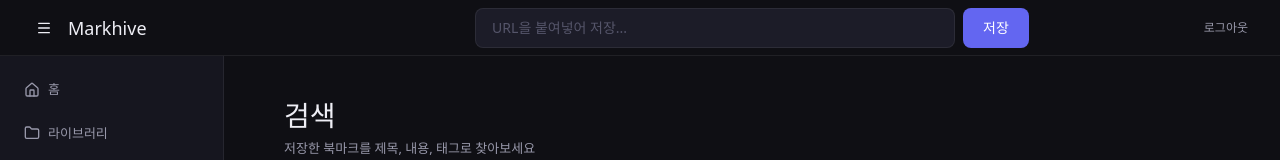
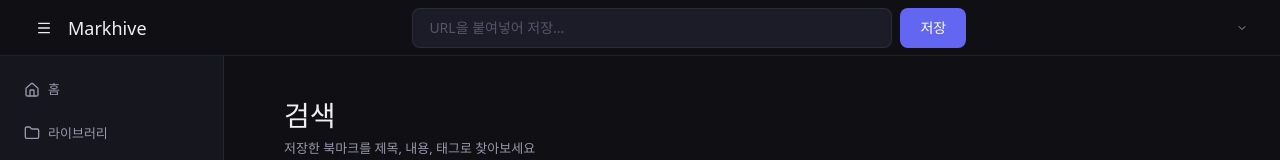
Before and after one commit to SwimmingRiver/Markhive, a Next.js app: page /search in a window 1280 px wide. Shown: the top 160 px of the page. Built offline with nearby package versions, Linux system fonts and the light colour scheme; no server answers.

Commit message:
feat: 닉네임 드롭다운 추가

```diff
--- a/src/components/layout/Header.tsx
+++ b/src/components/layout/Header.tsx
@@ -1,13 +1,67 @@
 "use client";
-import SignoutButton from "./SignoutButton";
 import Link from "next/link";
-import { MenuIcon } from "lucide-react";
+import { MenuIcon, ChevronDownIcon } from "lucide-react";
+import { useState, useRef, useEffect } from "react";
+import { useSignoutMutation } from "@/hooks/auth/useSignoutMutation";
+import { useRouter } from "next/navigation";
 
 import QuickSave from "./QuickSave";
 
 interface HeaderProps {
   email: string;
   onToggle: () => void;
+}
+
+function UserMenu({ displayName }: { displayName: string }) {
+  const [open, setOpen] = useState(false);
+  const ref = useRef<HTMLDivElement>(null);
+  const router = useRouter();
+  const { mutate: signout, isPending } = useSignoutMutation();
+
+  useEffect(() => {
+    function handleClickOutside(e: MouseEvent) {
+      if (ref.current && !ref.current.contains(e.target as Node)) {
+        setOpen(false);
+      }
+    }
+    document.addEventListener("mousedown", handleClickOutside);
+    return () => document.removeEventListener("mousedown", handleClickOutside);
+  }, []);
+
+  return (
+    <div ref={ref} className="relative">
+      <button
+        onClick={() => setOpen((v) => !v)}
+        className="flex items-center gap-1 text-[12px] text-muted hover:text-foreground transition-colors"
+      >
+        <span>{displayName}</span>
+        <ChevronDownIcon className="w-3 h-3" />
+      </button>
+
+      {open && (
+        <div className="absolute right-0 top-full mt-2 w-36 rounded-md border border-border bg-background shadow-md z-50 py-1">
+          <Link
+            href="/profile"
+            onClick={() => setOpen(false)}
+            className="block px-4 py-2 text-[12px] hover:bg-surface transition-colors"
+          >
+            개인 정보
+          </Link>
+          <button
+            onClick={() =>
+              signout(undefined, {
+                onSuccess: () => router.push("/login"),
+              })
+            }
+            disabled={isPending}
+            className="w-full text-left px-4 py-2 text-[12px] hover:bg-surface transition-colors disabled:opacity-50"
+          >
+            {isPending ? "로그아웃 중..." : "로그아웃"}
+          </button>
+        </div>
+      )}
+    </div>
+  );
 }
 
 export default function Header({ email, onToggle }: HeaderProps) {
@@ -21,14 +75,13 @@
           Markhive
         </Link>
       </div>
-      <div className="absolute inset-y-0 left-0 md:left-56 right-0 flex items-center justify-center">
-        <div className="w-full max-w-[760px] mx-auto px-8 pointer-events-auto">
+      <div className="flex-1 flex items-center justify-center px-4 min-w-0">
+        <div className="w-full max-w-[760px]">
           <QuickSave />
         </div>
       </div>
-      <div className="ml-auto flex items-center gap-3 sm:gap-4 z-10">
-        <span className="hidden sm:block text-[12px] text-muted">{email}</span>
-        <SignoutButton />
+      <div className="shrink-0 z-10">
+        <UserMenu displayName={email} />
       </div>
     </header>
   );
```
